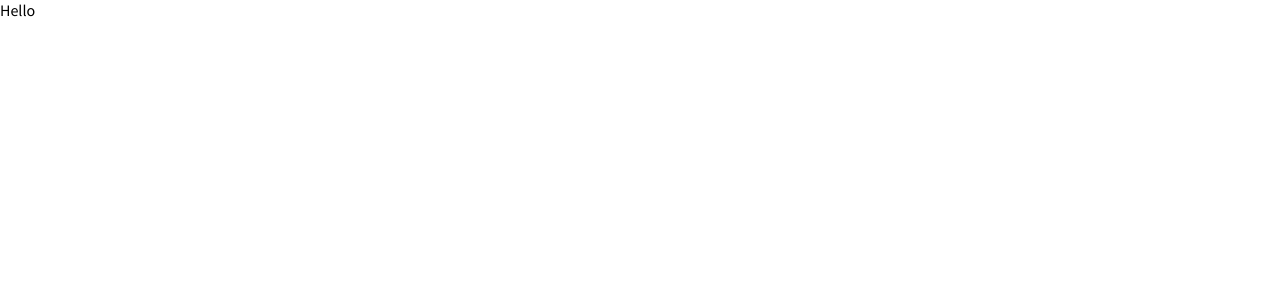
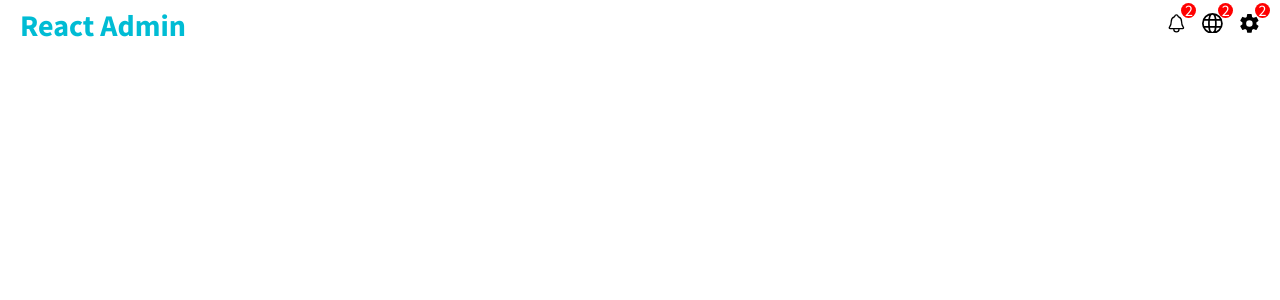
Before and after one commit to keerthimac/react-dashboard, a React (Create React App) app: page / in a window 1280 px wide. Shown: the top 300 px of the page. Built offline with nearby package versions, Linux system fonts and the light colour scheme.

Commit message:
top bar added

```diff
--- a/package.json
+++ b/package.json
@@ -4,12 +4,14 @@
   "private": true,
   "dependencies": {
     "@material-ui/icons": "^4.11.2",
+    "@mui/icons-material": "^5.3.1",
     "@mui/material": "^5.4.0",
     "@testing-library/jest-dom": "^5.16.2",
     "@testing-library/react": "^12.1.2",
     "@testing-library/user-event": "^13.5.0",
     "react": "^17.0.2",
     "react-dom": "^17.0.2",
+    "react-icons": "^4.3.1",
     "react-scripts": "5.0.0",
     "recharts": "^2.1.8",
     "web-vitals": "^2.1.4"
--- a/src/App.js
+++ b/src/App.js
@@ -1,5 +1,11 @@
+import Topbar from "./components/topbar/Topbar";
+
 function App() {
-  return <div>Hello</div>;
+  return (
+    <div>
+      <Topbar />
+    </div>
+  );
 }
 
 export default App;
--- /dev/null
+++ b/src/components/topbar/Topbar.jsx
@@ -0,0 +1,34 @@
+import React from "react";
+import "./topbar.css";
+import { IoNotificationsOutline, IoSettingsSharp } from "react-icons/io5";
+import { GrLanguage } from "react-icons/gr";
+
+function Topbar() {
+  const style = {fontSize: "1.3rem"};
+
+  return (
+    <div className="topbar">
+      <div className="topbarWrapper">
+        <div className="topLeft">
+          <span className="logo">React Admin</span>
+        </div>
+        <div className="topRight">
+          <div className="topbarIconsContainer">
+            <IoNotificationsOutline style={style} />
+            <span className="topIconBadge">2</span>
+          </div>
+          <div className="topbarIconsContainer">
+            <GrLanguage style={style}/>
+            <span className="topIconBadge">2</span>
+          </div>
+          <div className="topbarIconsContainer">
+            <IoSettingsSharp style={style} />
+            <span className="topIconBadge">2</span>
+          </div>
+        </div>
+      </div>
+    </div>
+  );
+}
+
+export default Topbar;
--- /dev/null
+++ b/src/components/topbar/topbar.css
@@ -0,0 +1,44 @@
+.topbar {
+  width: 100%;
+  height: 50px;
+  background-color: white;
+}
+
+.topbarWrapper {
+  display: flex;
+  height: 100%;
+  padding: 0px 20px;
+  align-items: center;
+  justify-content: space-between;
+}
+
+.logo {
+  font-size: 30px;
+  font-weight: bold;
+  color: #00bcd4;
+  cursor: pointer;
+}
+
+.topRight {
+  display: flex;
+  align-items: center;
+}
+
+.topbarIconsContainer {
+  position: relative;
+  margin-left: 1em;
+}
+
+.topIconBadge {
+  position: absolute;
+  width: 15px;
+  height: 15px;
+  top: -10px;
+  right: -10px;
+  background-color: red;
+  color: white;
+  border-radius: 50%;
+  display: flex;
+  align-items: center;
+  justify-content: center;
+}
```
Also changed, not shown: 1 other file (tests, documents, lock files or other folders).
